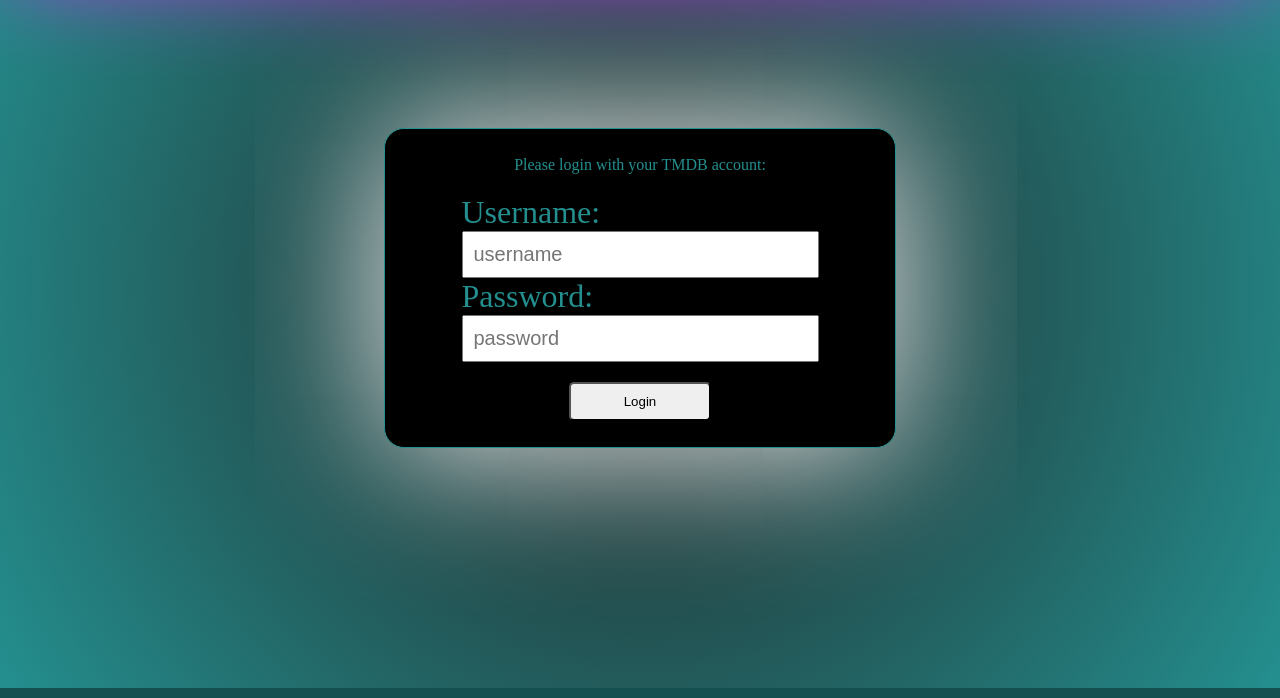
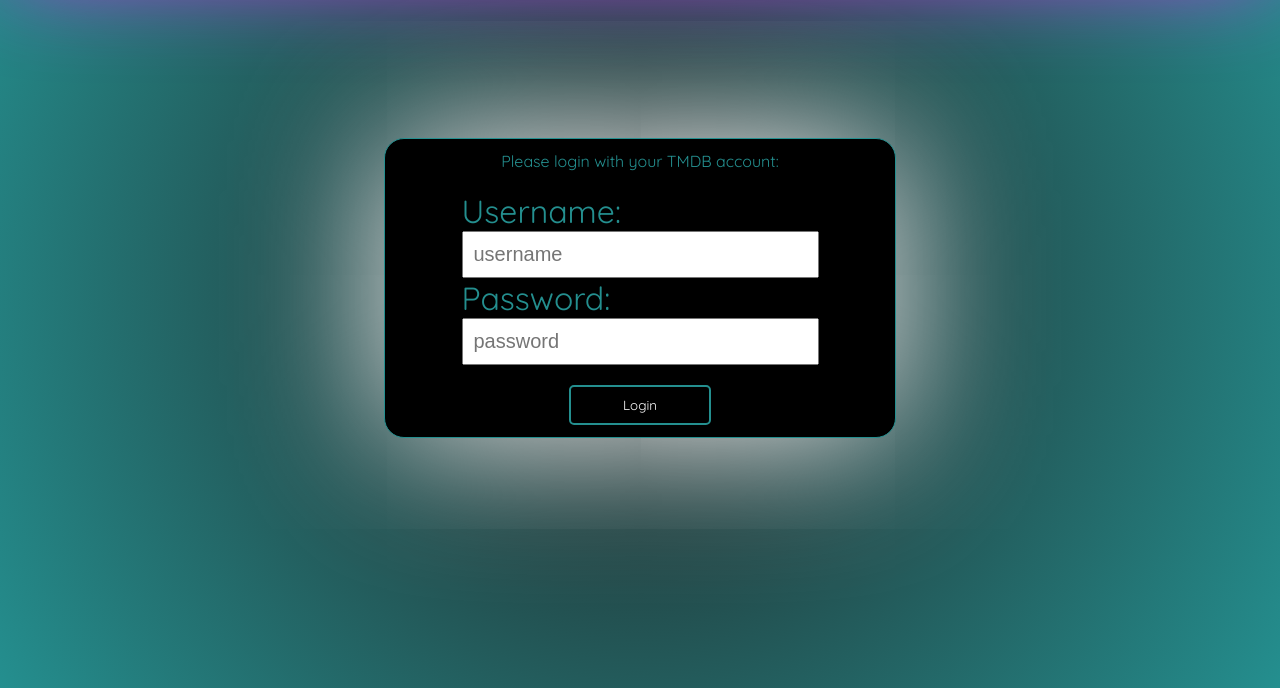
Before and after one commit to SamPlifier/movieRatings, a plain HTML site: page index.html in a window 1280 px wide. Shown: the part 112-810 px from the top of the page. Drawn offline with Linux system fonts and the light colour scheme; no server answers.

Commit message:
Working TMDB site. Not connected to TIY backend.

```diff
--- a/index.html
+++ b/index.html
@@ -11,7 +11,7 @@
 
   <header>
     <img id="topLogo" src="assets/movieDatabaseLogo-01.png" alt="Iron Yard Films Database Logo">
-    <h1>&#60the iron database: films&#62</h1>
+    <h1>&#60;the iron database: films&#62;</h1>
   </header>
 
   <div class="container">
--- a/js/main.js
+++ b/js/main.js
@@ -23,116 +23,52 @@
 if (!user.loggedIn) {
   $('<div>').attr({
     'class': 'loginBackground'
-  }).css({
-    'display': 'flex',
-    'justify-content': 'center',
-    'align-items': 'center',
-    'z-index': '1',
-    'position': 'fixed',
-    'height': '100%',
-    'width': '100%',
-    'background': 'radial-gradient(circle, #222222, #248f8f)'
   }).prependTo($('body'));
 
   // Display user login window
   $('<div>').attr({
     'class': 'loginWindow'
-  }).css({
-    'background': 'black',
-    'height': '40%',
-    'width': '40%',
-    'display': 'flex',
-    'flex-direction': 'column',
-    'justify-content': 'center',
-    'align-items': 'center',
-    'border': '1px solid #248f8f',
-    'border-radius': '20px',
-    'box-shadow': '0 0 150px white'
   }).appendTo($('.loginBackground'));
 
   // Prompt for login
-  $('<p>').addClass('loginPrompt').css({
-    'color': '#248f8f',
-    'margin-bottom': '20px',
-    'text-align': 'center'
-  }).html('Please login with your TMDB account: ').appendTo($('.loginWindow'));
+  $('<p>').addClass('loginPrompt').html('Please login with your TMDB account: ').appendTo($('.loginWindow'));
 
   // Container for input field for username
   $('<div>').attr({
     'class': 'usernameContainer',
-  }).css({
-    'width': '70%',
-    'display': 'flex',
-    'flex-wrap': 'wrap',
-    'align-items': 'center',
-    'justify-content': 'space-between',
   }).appendTo('.loginWindow');
 
   // Label and input for username
   $('<label>').attr({
     'for': 'username',
-  }).html('Username: ').css({
-    'opacity': '1',
-    'color': 'rgb(36, 143, 143)'
-  }).appendTo('.usernameContainer');
+  }).html('Username: ').appendTo('.usernameContainer');
   $('<input>').attr({
     'id': 'username',
     'type': 'text',
     'placeholder': 'username',
-  }).css({
-    'padding': '10px',
-    'font-size': '20px',
-    'width': '100%'
   }).appendTo('.usernameContainer');
 
   // Container for input field for password
   $('<div>').attr({
     'class': 'passwordContainer',
-  }).css({
-    'width': '70%',
-    'display': 'flex',
-    'flex-wrap': 'wrap',
-    'align-items': 'center',
-    'justify-content': 'space-between'
   }).appendTo('.loginWindow');
 
   // Label and input for password
   $('<label>').attr({
     'for': 'password',
-  }).html('Password: ').css({
-    'opacity':'1',
-    'color': 'rgb(36, 143, 143)'
-  }).appendTo('.passwordContainer');
+  }).html('Password: ').appendTo('.passwordContainer');
   $('<input>').attr({
     'id': 'password',
     'type': 'password',
     'placeholder': 'password'
-  }).css({
-    'padding': '10px',
-    'font-size': '20px',
-    'width': '100%'
   }).appendTo('.passwordContainer');
 
   // Container for buttons
-  $('<div>').addClass('loginButtons').css({
-    'margin-top': '20px',
-    'width': '70%',
-    'display': 'flex',
-    'justify-content': 'space-around'
-  }).appendTo('.loginWindow');
+  $('<div>').addClass('loginButtons').appendTo('.loginWindow');
   // Button to create new account
-  // $('<button>').addClass('createAccountBtn').html('Create Account').css({
-  //   'width': '40%',
-  //   'border-radius': '5px',
-  //   'padding': '10px'
-  // }).appendTo('.loginButtons');
+  // $('<button>').addClass('createAccountBtn').html('Create Account').appendTo('.loginButtons');
   // Button to login
-  $('<button>').addClass('loginBtn').html('Login').css({
-    'width': '40%',
-    'border-radius': '5px',
-    'padding': '10px',
-    'outline-style': 'none'
-  }).appendTo('.loginButtons');
+  $('<button>').addClass('loginBtn').html('Login').appendTo('.loginButtons');
 } else {
   createSession();
 }
@@ -603,9 +539,5 @@
 });
 
 // Initialize by clearing the main area and filling it with the top rated movies.
-$('.topTwentyBox').css({
-  'position': 'relative',
-  'top': '50px'
-});
 $('.topTwentyBox').html('');
 getTopRated();
--- a/styles/main.scss
+++ b/styles/main.scss
@@ -225,3 +225,68 @@
         }
     }
 }
+
+.loginBackground {
+  display: flex;
+  justify-content: center;
+  align-items: center;
+  z-index: 1;
+  position: fixed;
+  height: 100%;
+  width: 100%;
+  background: radial-gradient(circle, #222222, #248f8f);
+  .loginWindow {
+    background: black;
+    height: 300px;
+    width: 40%;
+    display: flex;
+    flex-direction: column;
+    justify-content: center;
+    align-items: center;
+    border: 1px solid #248f8f;
+    border-radius: 20px;
+    box-shadow: 0 0 150px white;
+    label {
+      opacity: 1;
+      color: rgb(36, 143, 143);
+    }
+    input {
+      padding: 10px;
+      font-size: 20px;
+      width: 100%;
+    }
+    .loginPrompt {
+      color: #248f8f;
+      margin-bottom: 20px;
+      text-align: center;
+      font-family: 'Quicksand', sans-serif;
+    }
+    .usernameContainer, .passwordContainer {
+      width: 70%;
+      display: flex;
+      flex-wrap: wrap;
+      align-items: center;
+      justify-content: space-between;
+      font-family: 'Quicksand', sans-serif;
+    }
+    .loginButtons {
+      margin-top: 20px;
+      width: 70%;
+      display: flex;
+      justify-content: space-around;
+      .loginBtn {
+        width: 40%;
+        border-radius: 5px;
+        padding: 10px;
+        outline-style: none;
+        color: white;
+        font-family: 'Quicksand', sans-serif;
+        border: 2px solid #248f8f;
+        background-color: transparent;
+        &:hover {
+          background: #248f8f;
+        }
+      }
+    }
+  }
+}
```
Also changed, not shown: styles/main.css.
